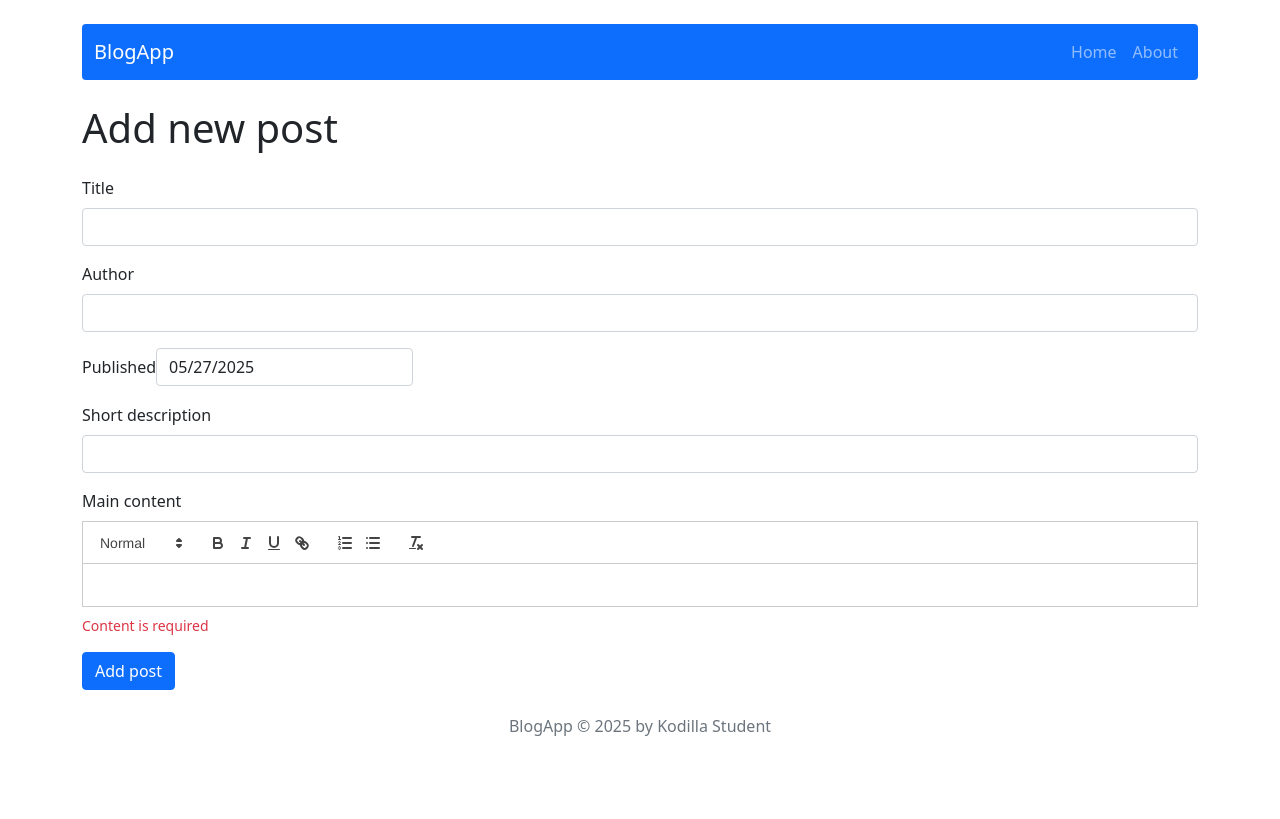
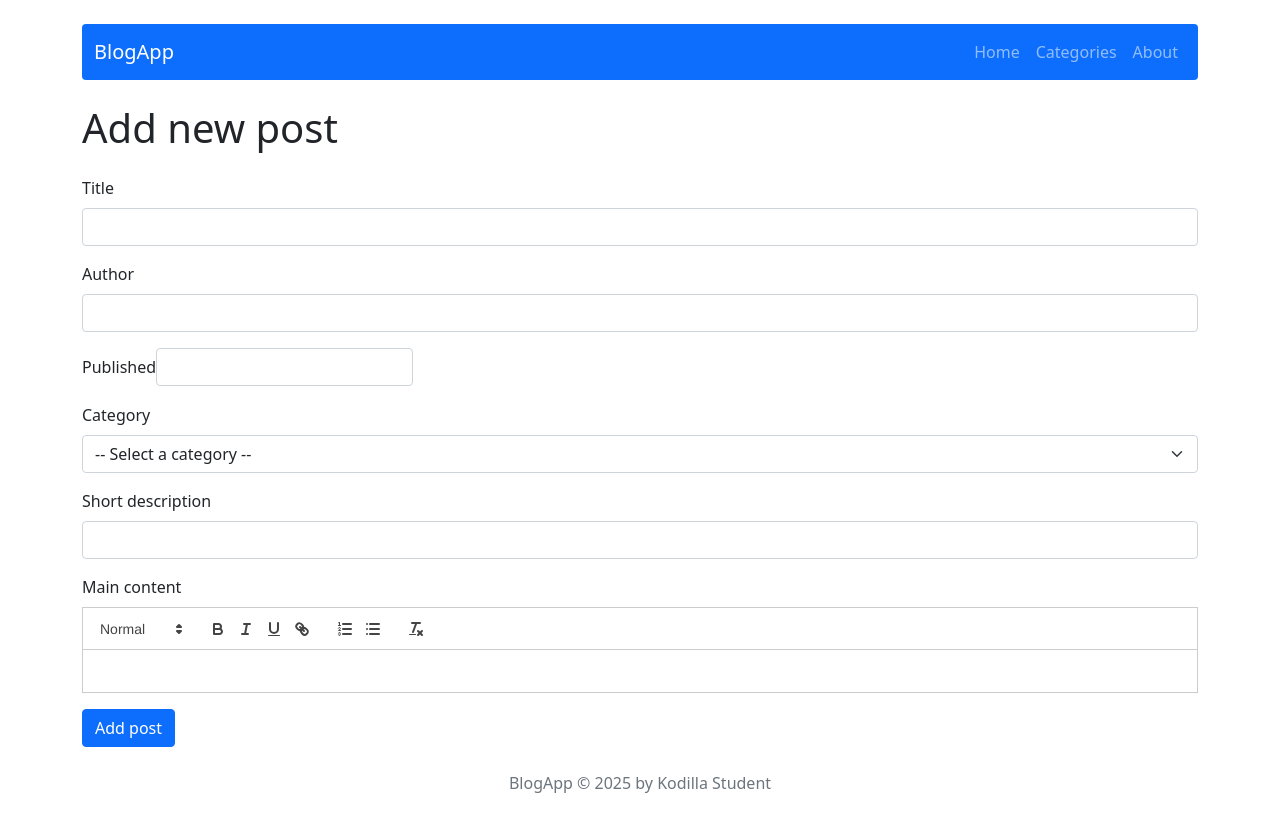
Before and after one commit to lukaszzwolak/blog-app, a React (Create React App) app: page /post/add in a window 1280 px wide. Built offline with nearby package versions, Linux system fonts and the light colour scheme.

Commit message:
Add categories feature: new category pages, validation, and store integration

```diff
--- a/src/App.js
+++ b/src/App.js
@@ -8,6 +8,8 @@ import PostAdd from './components/pages/PostAdd';
 import PostEdit from './components/pages/PostEdit';
 import About from './components/pages/About';
 import NotFound from './components/pages/NotFound';
+import CategoriesPage from './components/pages/CategoriesPage';
+import CategoryPosts from './components/pages/CategoryPosts';
 
 const App = () => (
   <Container>
@@ -18,6 +20,8 @@ const App = () => (
       <Route path="/post/add" element={<PostAdd />} />
       <Route path="/post/edit/:id" element={<PostEdit />} />
       <Route path="/about" element={<About />} />
+      <Route path="/categories" element={<CategoriesPage />} />
+      <Route path="/category/:name" element={<CategoryPosts />} />
       <Route path="*" element={<NotFound />} />
     </Routes>
     <Footer />
--- a/src/components/features/PostForm.js
+++ b/src/components/features/PostForm.js
@@ -6,13 +6,21 @@ import 'react-quill/dist/quill.snow.css';
 import 'react-datepicker/dist/react-datepicker.css';
 import DatePicker from 'react-datepicker';
 import { useForm } from 'react-hook-form';
+import { useSelector } from 'react-redux';
+import { getAllCategories } from '../../redux/categoriesRedux';
 
 const PostForm = ({ action, actionText, ...props }) => {
     const [title, setTitle] = useState(props.title || '');
     const [author, setAuthor] = useState(props.author || '');
-    const [publishedDate, setPublishedDate] = useState(props.publishedDate || new Date());
+    const [publishedDate, setPublishedDate] = useState(props.publishedDate || null);
     const [shortDescription, setShortDescription] = useState(props.shortDescription || '');
     const [content, setContent] = useState(props.content || '');
+    const [category, setCategory] = useState(props.category || '');
+
+    const [contentError, setContentError] = useState(false);
+    const [dateError, setDateError] = useState(false);
+
+    const categories = useSelector(getAllCategories);
 
     const {
         register,
@@ -21,7 +29,12 @@ const PostForm = ({ action, actionText, ...props }) => {
     } = useForm();
 
     const handleSubmit = () => {
-        action({ title, author, publishedDate, shortDescription, content });
+        setContentError(!content);
+        setDateError(!publishedDate);
+
+        if (content && publishedDate) {
+            action({ title, author, publishedDate, shortDescription, content, category });
+        }
     };
 
     return (
@@ -29,13 +42,13 @@ const PostForm = ({ action, actionText, ...props }) => {
             <Form.Group className="mb-3">
                 <Form.Label>Title</Form.Label>
                 <Form.Control
-                    {...register('title', { required: true })}
+                    {...register('title', { required: true, minLength: 3 })}
                     value={title}
                     onChange={(e) => setTitle(e.target.value)}
                 />
                 {errors.title && (
                     <small className="d-block form-text text-danger mt-2">
-                        Title is required
+                        Title must be at least 3 characters
                     </small>
                 )}
             </Form.Group>
@@ -61,20 +74,34 @@ const PostForm = ({ action, actionText, ...props }) => {
                     onChange={(date) => setPublishedDate(date)}
                     dateFormat="MM/dd/yyyy"
                     className="form-control"
-                    required
                 />
+                {dateError && (
+                    <small className="d-block form-text text-danger mt-2">
+                        Published date is required
+                    </small>
+                )}
+            </Form.Group>
+
+            <Form.Group className="mb-3">
+                <Form.Label>Category</Form.Label>
+                <Form.Select value={category} onChange={(e) => setCategory(e.target.value)} required>
+                    <option value="">-- Select a category --</option>
+                    {categories.map(cat => (
+                        <option key={cat} value={cat}>{cat}</option>
+                    ))}
+                </Form.Select>
             </Form.Group>
 
             <Form.Group className="mb-3">
                 <Form.Label>Short description</Form.Label>
                 <Form.Control
-                    {...register('shortDescription', { required: true })}
+                    {...register('shortDescription', { required: true, minLength: 20 })}
                     value={shortDescription}
                     onChange={(e) => setShortDescription(e.target.value)}
                 />
                 {errors.shortDescription && (
                     <small className="d-block form-text text-danger mt-2">
-                        Short description is required
+                        Short description must be at least 20 characters
                     </small>
                 )}
             </Form.Group>
@@ -87,7 +114,7 @@ const PostForm = ({ action, actionText, ...props }) => {
                     onChange={setContent}
                     className="w-100"
                 />
-                {!content && (
+                {contentError && (
                     <small className="d-block form-text text-danger mt-2">
                         Content is required
                     </small>
--- /dev/null
+++ b/src/components/pages/CategoriesPage.js
@@ -0,0 +1,22 @@
+import { useSelector } from 'react-redux';
+import { getAllCategories } from '../../redux/categoriesRedux';
+import { Link } from 'react-router-dom';
+
+const CategoriesPage = () => {
+    const categories = useSelector(getAllCategories);
+
+    return (
+        <div>
+            <h1>Categories</h1>
+            <ul>
+                {categories.map(category => (
+                    <li key={category}>
+                        <Link to={`/category/${category.toLowerCase()}`}>{category}</Link>
+                    </li>
+                ))}
+            </ul>
+        </div>
+    );
+};
+
+export default CategoriesPage;
--- /dev/null
+++ b/src/components/pages/CategoryPosts.js
@@ -0,0 +1,38 @@
+import { useParams } from 'react-router-dom';
+import { useSelector } from 'react-redux';
+import { getAllPosts } from '../../redux/postsRedux';
+import { Card, Button } from 'react-bootstrap';
+import { Link } from 'react-router-dom';
+import { dateToStr } from '../../utils/dateToStr';
+
+const CategoryPosts = () => {
+    const { name } = useParams();
+    const posts = useSelector(getAllPosts).filter(
+        p => p.category && p.category.toLowerCase() === name.toLowerCase()
+    );
+    return (
+        <>
+            <h1>Posts in category: {name}</h1>
+            {posts.length === 0 ? (
+                <p>No posts in this category...</p>
+            ) : (
+                posts.map(post => (
+                    <Card key={post.id} className="mb-3">
+                        <Card.Body>
+                            <Card.Title>{post.title}</Card.Title>
+                            <Card.Subtitle className="mb-2 text-muted">
+                                Author: {post.author} | Published: {dateToStr(post.publishedDate)} | Category: {post.category}
+                            </Card.Subtitle>
+                            <Card.Text>{post.shortDescription}</Card.Text>
+                            <Link to={`/post/${post.id}`}>
+                                <Button variant="primary">Read more</Button>
+                            </Link>
+                        </Card.Body>
+                    </Card>
+                ))
+            )}
+        </>
+    );
+};
+
+export default CategoryPosts;
--- a/src/components/pages/Post.js
+++ b/src/components/pages/Post.js
@@ -42,8 +42,9 @@ const Post = () => {
             </div>
 
             <p className="text-muted">
-                <strong>Author:</strong> {post.author} | <strong>Published:</strong> {dateToStr(post.publishedDate)}
-
+                <strong>Author:</strong> {post.author} |{' '}
+                <strong>Published:</strong> {dateToStr(post.publishedDate)} |{' '}
+                <strong>Category:</strong> {post.category}
             </p>
 
             <div dangerouslySetInnerHTML={{ __html: post.content }} />
--- a/src/components/views/NavBar.js
+++ b/src/components/views/NavBar.js
@@ -1,6 +1,5 @@
 import { Navbar, Nav, Container } from 'react-bootstrap';
-import { NavLink } from 'react-router-dom';
-
+import { NavLink, Link } from 'react-router-dom';
 
 const NavBar = () => {
     return (
@@ -9,6 +8,7 @@ const NavBar = () => {
                 <Navbar.Brand href="/">BlogApp</Navbar.Brand>
                 <Nav className="ms-auto">
                     <Nav.Link as={NavLink} to="/">Home</Nav.Link>
+                    <Nav.Link as={Link} to="/categories">Categories</Nav.Link>
                     <Nav.Link as={NavLink} to="/about">About</Nav.Link>
                 </Nav>
             </Container>
--- /dev/null
+++ b/src/redux/categoriesRedux.js
@@ -0,0 +1,12 @@
+// Initial state
+const initialState = ['Sport', 'News', 'Movies'];
+
+// Selector
+export const getAllCategories = state => state.categories;
+
+// Reducer
+const categoriesReducer = (statePart = initialState, action) => {
+    return statePart;
+};
+
+export default categoriesReducer;
--- a/src/redux/initialState.js
+++ b/src/redux/initialState.js
@@ -1,4 +1,7 @@
 const initialState = {
+
+    categories: ['Sport', 'News', 'Movies'],
+
     posts: [
         {
             id: '1',
--- a/src/redux/store.js
+++ b/src/redux/store.js
@@ -1,9 +1,11 @@
 import { createStore, combineReducers } from 'redux';
 import initialState from './initialState';
 import postsReducer from './postsRedux';
+import categoriesReducer from './categoriesRedux';
 
 const subreducers = {
     posts: postsReducer,
+    categories: categoriesReducer,
 };
 
 const reducer = combineReducers(subreducers);
```
